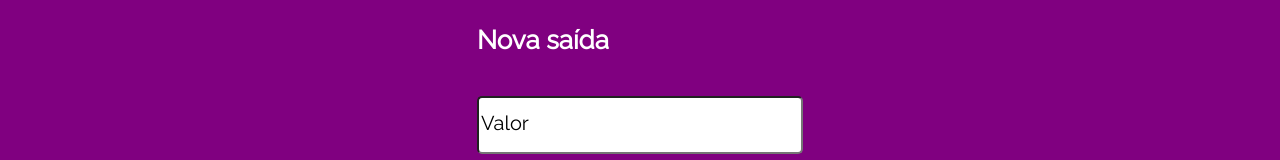
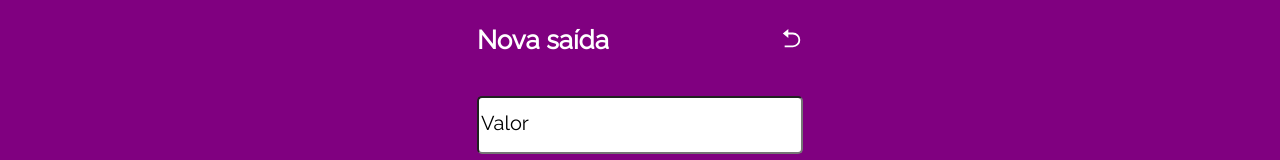
Before and after one commit to igorSousaM/projeto14-mywallet-front, a JavaScript app: page /outcome in a window 1280 px wide. Shown: the top 160 px of the page. Built offline with nearby package versions, Linux system fonts and the light colour scheme; a web font is replaced by a local one.

Commit message:
feat: add return button on Income and Outcome pages

```diff
--- a/src/IncomePage/IncomePage.js
+++ b/src/IncomePage/IncomePage.js
@@ -1,10 +1,16 @@
 import { StyledMain } from "./IncomeStyle"
+import {RiArrowGoBackFill} from  "react-icons/ri";
+import {Link} from "react-router-dom";
+
 
 export default function IncomePage(params) {
     return (
         <StyledMain>
             <header>
                 <h1>Nova entrada</h1>
+                <Link to="/finances">
+                        <RiArrowGoBackFill size={"22px"} color="white" />
+                    </Link>
             </header>
             <main>
                 <form>
--- a/src/IncomePage/IncomeStyle.js
+++ b/src/IncomePage/IncomeStyle.js
@@ -16,6 +16,10 @@ export const StyledMain = styled.div`
         width: 326px;
         margin-top: 25px;
         margin-bottom:40px;
+
+        display: flex;
+        justify-content: space-between;
+        align-items : center;
 
         h1{
 
--- a/src/OutcomePage/OutcomePage.js
+++ b/src/OutcomePage/OutcomePage.js
@@ -1,10 +1,15 @@
 import { StyledMain } from "./OutcomeStyle"
+import { RiArrowGoBackFill } from "react-icons/ri";
+import { Link } from "react-router-dom";
 
 export default function OutcomePage(params) {
     return (
         <StyledMain>
             <header>
                 <h1>Nova saída</h1>
+                <Link to="/finances">
+                    <RiArrowGoBackFill size={"22px"} color="white" />
+                </Link>
             </header>
             <main>
                 <form>
--- a/src/OutcomePage/OutcomeStyle.js
+++ b/src/OutcomePage/OutcomeStyle.js
@@ -16,6 +16,11 @@ export const StyledMain = styled.div`
         width: 326px;
         margin-top: 25px;
         margin-bottom:40px;
+
+        display: flex;
+        justify-content: space-between;
+        align-items : center;
+
 
         h1{
 
```
